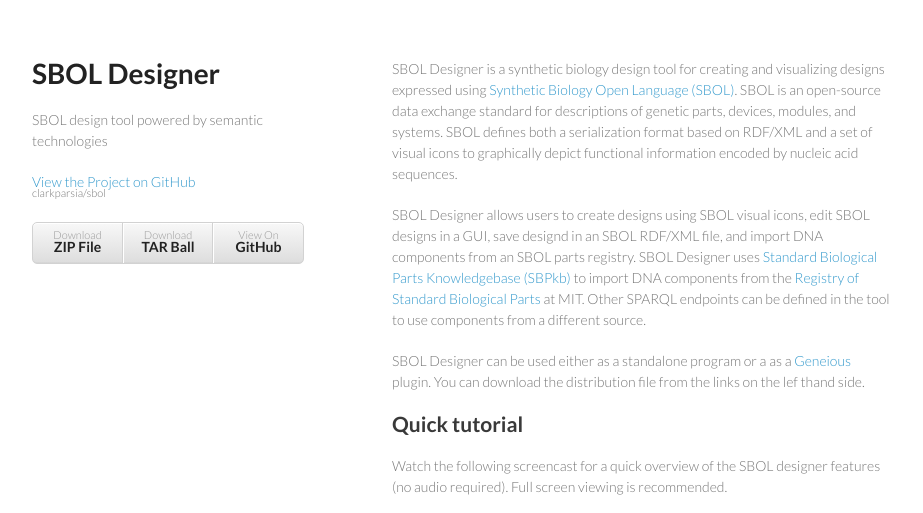
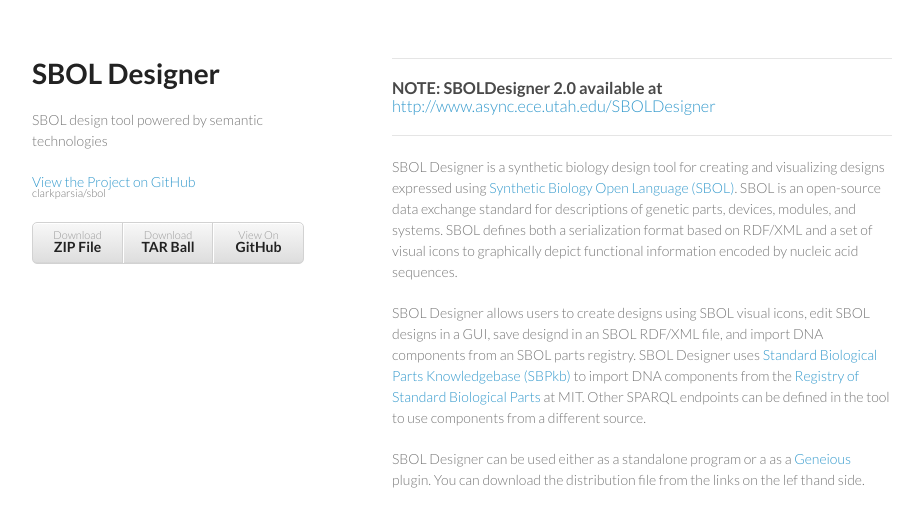
Before and after one commit to clarkparsia/sbol, a Jekyll site: the page built from index.md, in a window 1280 px wide and 900 px high, cut to the strip 0-513 px from the top of the window. Shown: the whole strip, without its empty margins (178-1101 px from the left). Built offline with Jekyll 4.4.1, drawn with Linux system fonts in a browser that asks for light colours; Markdown is read by kramdown in place of the engine named in the settings.

Commit message:
Add link to SBOLDesigner 2.0

```diff
--- a/index.md
+++ b/index.md
@@ -1,5 +1,9 @@
 ---
 layout: index
+---
+
+---
+### NOTE: SBOLDesigner 2.0 available at [http://www.async.ece.utah.edu/SBOLDesigner](http://www.async.ece.utah.edu/SBOLDesigner)
 ---
 
 SBOL Designer is a synthetic biology design tool for creating and visualizing designs expressed using
```
